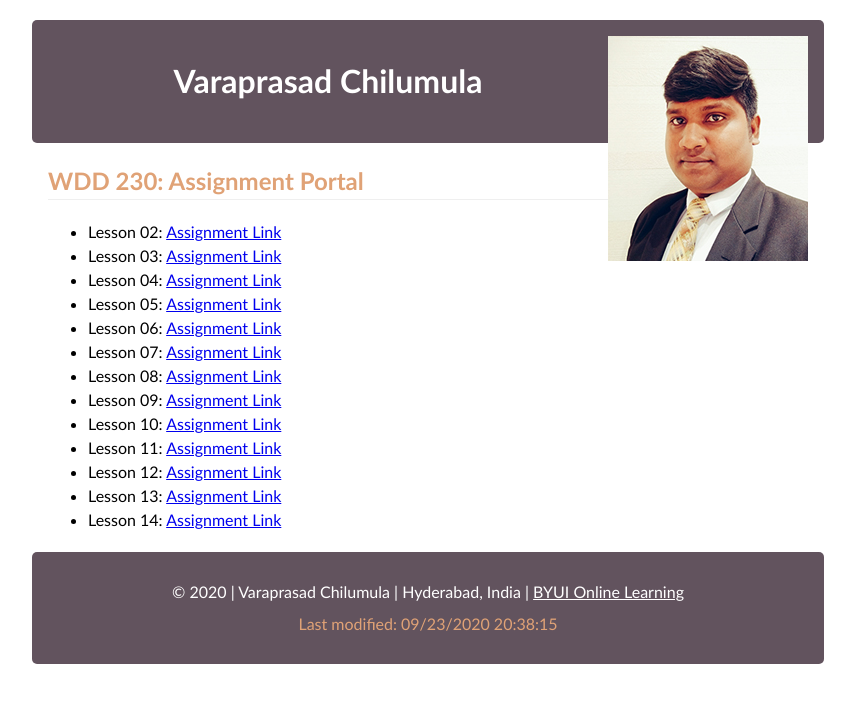
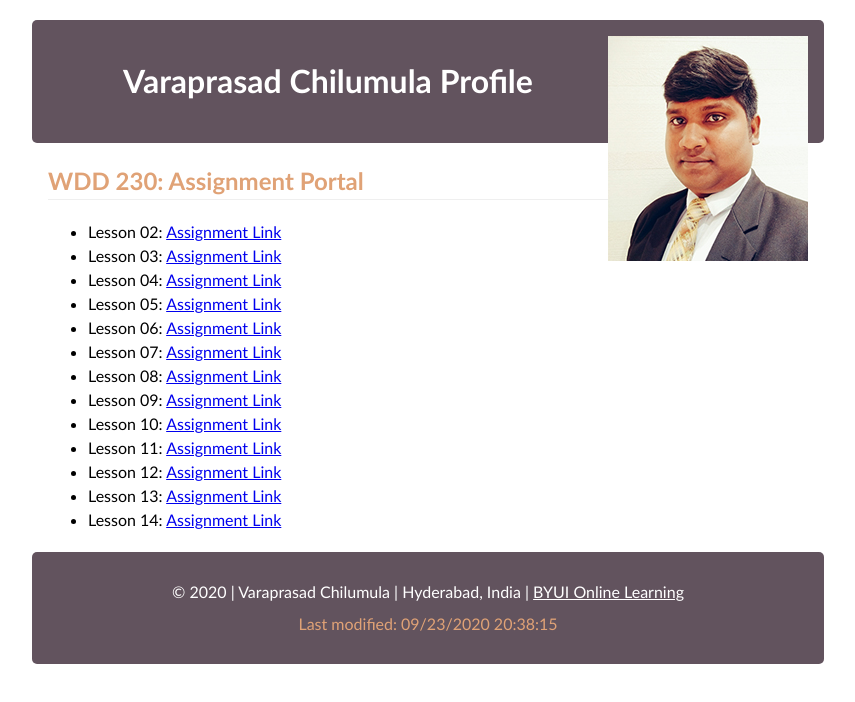
Before and after one commit to varaprasadchilumula/brothervaraprasad.github.io, a plain HTML site: page index.html in a window 1280 px wide. Shown: the whole page, without its empty margins (212-1067 px from the left). Drawn offline with Linux system fonts and the light colour scheme.

Commit message:
initial commit

```diff
--- a/index.html
+++ b/index.html
@@ -11,7 +11,7 @@
 <body>
   <header>
     <img src="images/photo.jpg" alt="Profile Photo of Varaprasad Chilumula">
-    <h1>Varaprasad Chilumula</h1>
+    <h1>Varaprasad Chilumula Profile</h1>
 </header>
  <main>
    <h2>WDD 230: Assignment Portal</h2>
```
